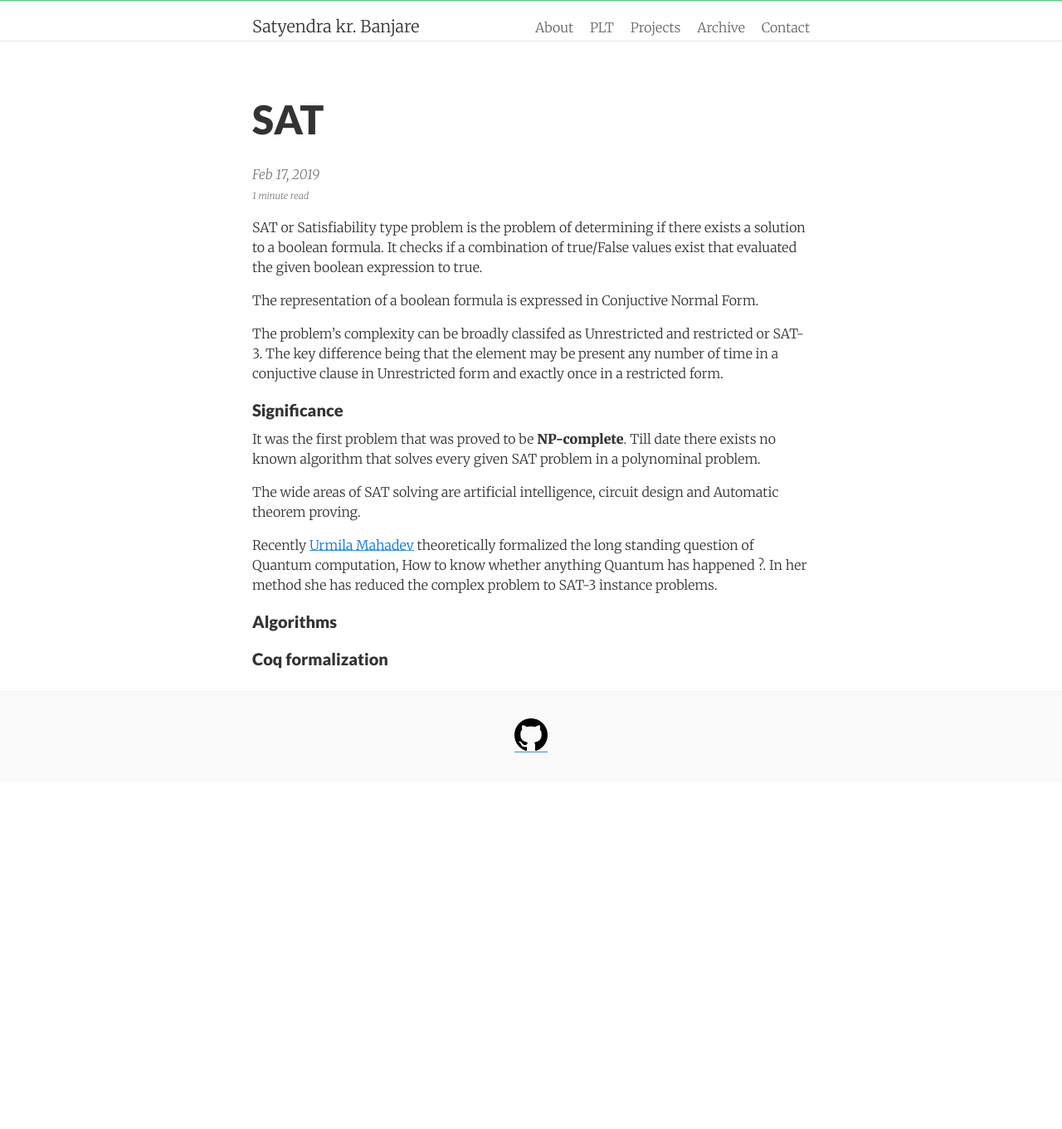
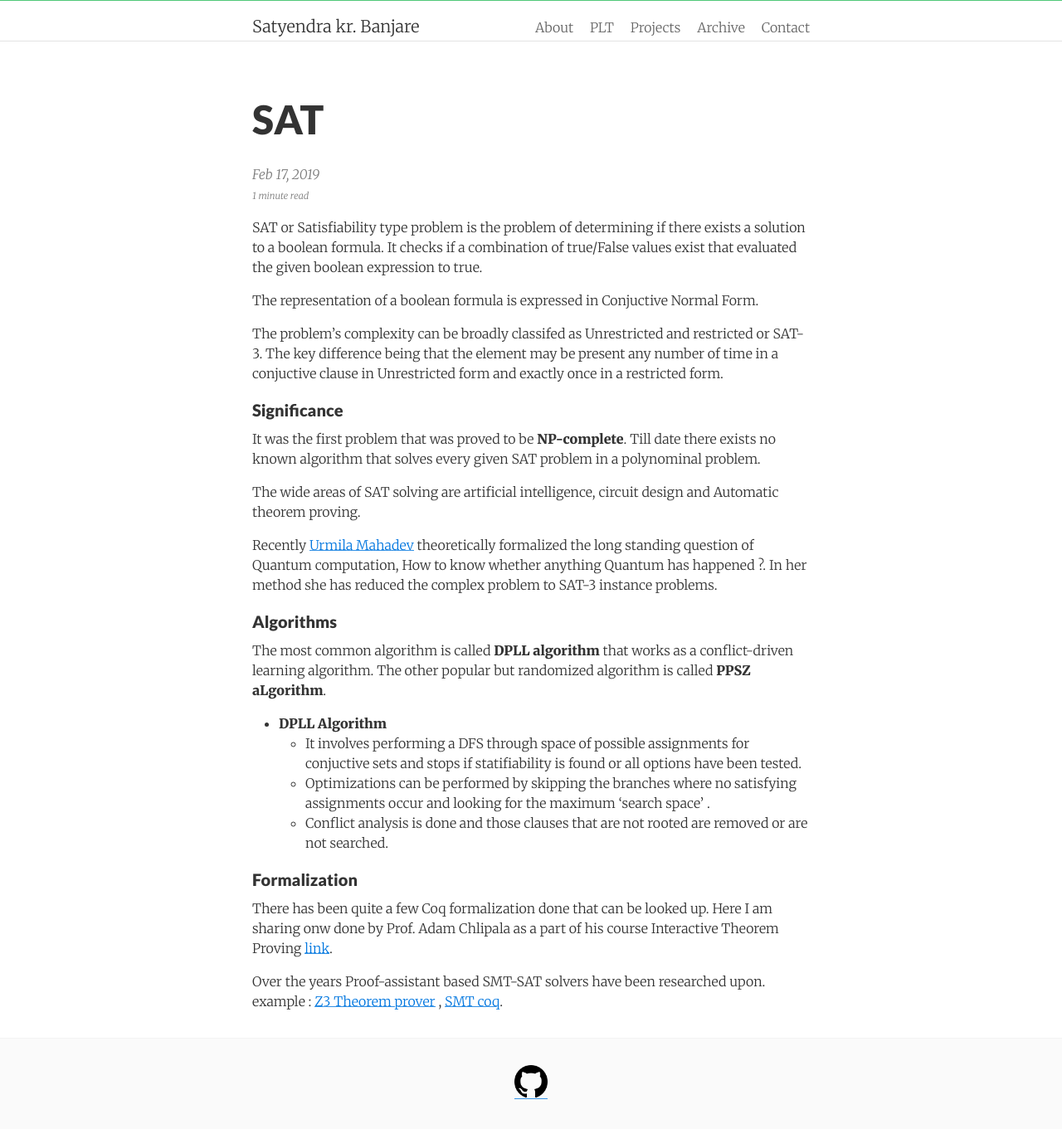
Before and after one commit to SatyendraBanjare/SatyendraBanjare.github.io, a Jekyll site: the page built from _posts/2019-02-17-satisfiability.md, in a window 1280 px wide. Shown: the whole page at 83% size. Built offline with Jekyll 4.4.1, drawn with Linux system fonts in a browser that asks for light colours; nearby versions of some CDN libraries; comment, search, counter and statistics services are not loaded; before the commit the page ends 943 px from its top, so only the background shows below that.

Commit message:
updated SAT blog

```diff
--- a/_posts/2019-02-17-satisfiability.md
+++ b/_posts/2019-02-17-satisfiability.md
@@ -23,4 +23,15 @@ Recently [Urmila Mahadev](https://simons.berkeley.edu/people/urmila-mahadev) the
 
 ### Algorithms
 
-### Coq formalization
+The most common algorithm is called **DPLL algorithm** that works as a conflict-driven learning algorithm. The other popular but randomized algorithm is called **PPSZ aLgorithm**.
+
+- **DPLL Algorithm**
+	+ It involves performing a DFS through space of possible assignments for conjuctive sets and stops if statifiability is found or all options have been tested.
+	+ Optimizations can be performed by skipping the branches where no satisfying assignments occur and looking for the maximum 'search space' .
+	+ Conflict analysis is done and those clauses that are not rooted are removed or are not searched.
+
+### Formalization
+
+There has been quite a few Coq formalization done that can be looked up. Here I am sharing onw done by Prof. Adam Chlipala as a part of his course Interactive Theorem Proving [link](https://github.com/SatyendraBanjare/itp/blob/master/SAT_SOLVER.v).
+
+Over the years Proof-assistant based SMT-SAT solvers have been researched upon. example : [Z3 Theorem prover](https://github.com/Z3Prover/z3) , [SMT coq](https://smtcoq.github.io/).
```
Also changed, not shown: projects.html (deleted, +0 -8 lines).
